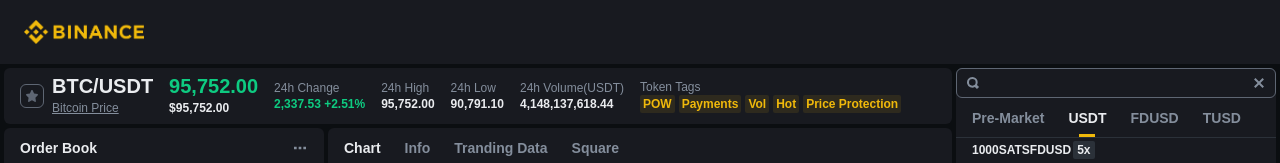
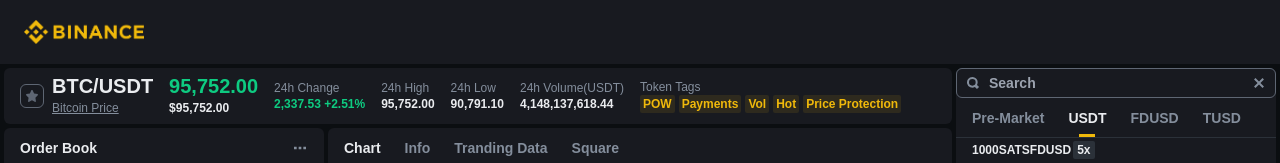
Before and after one commit to dusunax/kl-frontend-task, a Next.js app: page /trade/BTCUSDT in a window 1280 px wide. Shown: the top 163 px of the page. Built offline with nearby package versions, Linux system fonts and the light colour scheme; a web font is replaced by a local one.

Commit message:
feat: Search 컴포넌트 CSS 수정

```diff
--- a/src/components/search/Search.tsx
+++ b/src/components/search/Search.tsx
@@ -38,7 +38,8 @@
         type="text"
         value={inputValue}
         onChange={onInputChange}
-        className={`flex-1 bg-transparent text-[var(--color-PrimaryText)] text-sm font-black ring-offset-background file:border-0 file:bg-transparent file:text-sm file:font-medium file:text-foreground placeholder:text-muted-foreground focus-visible:outline-none disabled:cursor-not-allowed disabled:opacity-50 md:text-sm text-right ${className}`}
+        className={`flex-1 bg-transparent text-[var(--color-PrimaryText)] text-sm font-black ring-offset-background file:border-0 file:bg-transparent file:text-sm file:font-medium file:text-foreground placeholder:text-muted-foreground focus-visible:outline-none disabled:cursor-not-allowed disabled:opacity-50 md:text-sm ${className}`}
+        placeholder="Search"
       />
       <button
         type="button"
```
